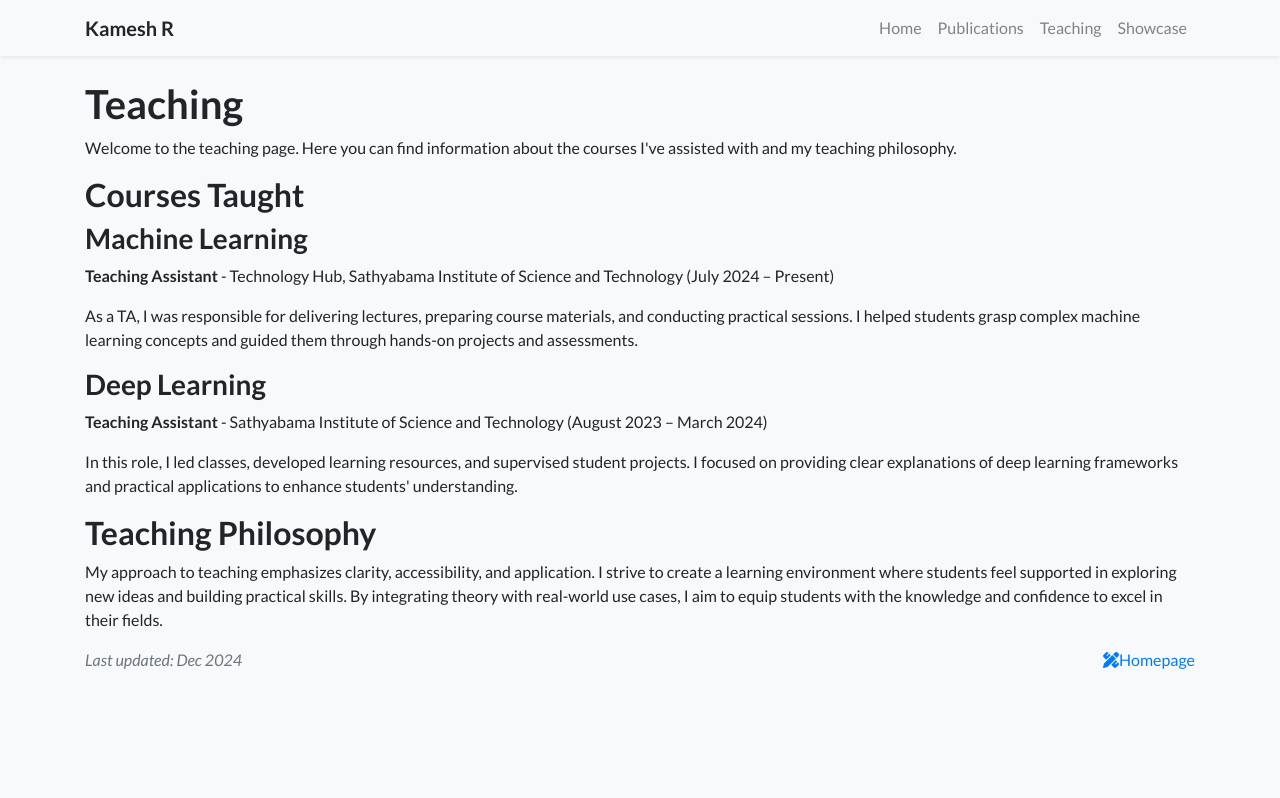
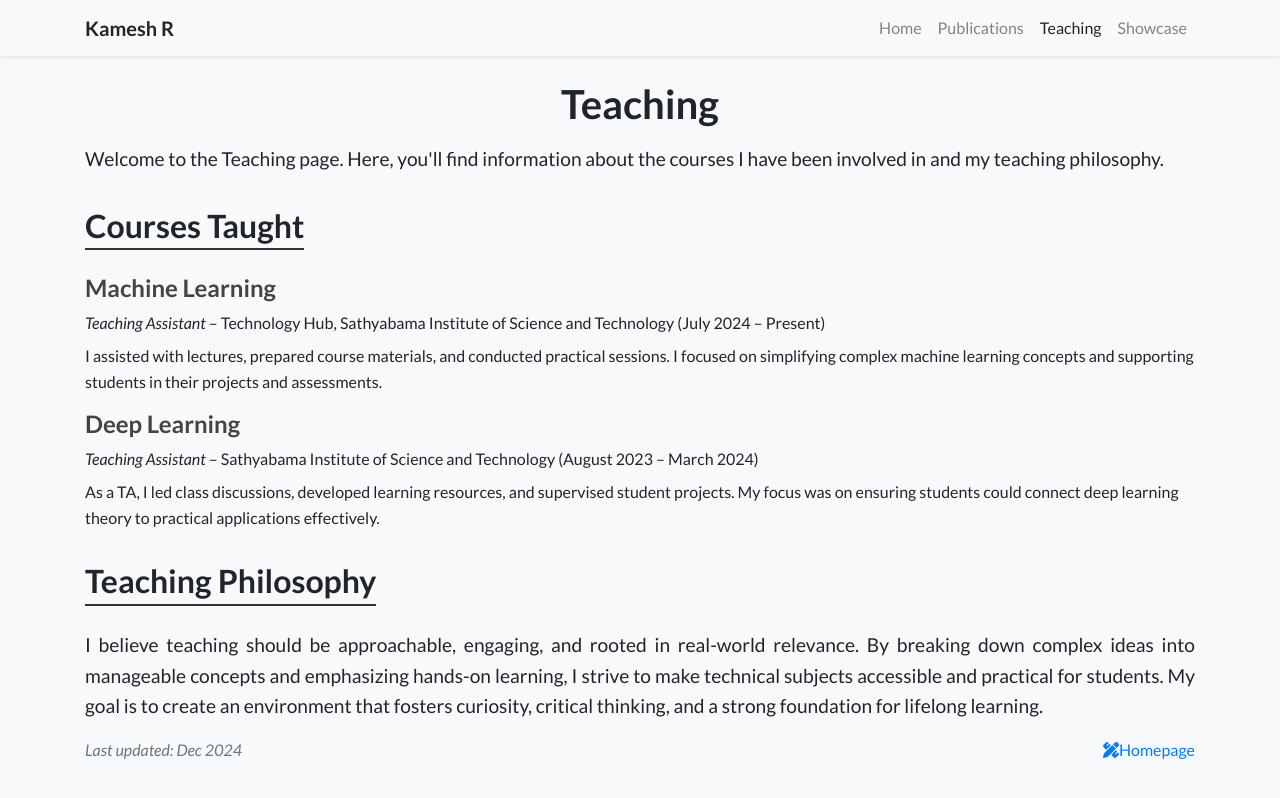
Before and after one commit to kameshkanna/kameshkanna.github.io, a Jekyll site: the page built from teaching.html, in a window 1280 px wide. Shown: the top 798 px of the page. Built offline with Jekyll 4.4.1, drawn with Linux system fonts in a browser that asks for light colours; nearby versions of some CDN libraries; a style sheet for code colours, icons or effects is not loaded.

Commit message:
Update teaching.html

```diff
--- a/teaching.html
+++ b/teaching.html
@@ -1,22 +1,38 @@
 ---
 layout: default
 title: Teaching
-navbar_title: teaching
+navbar_title: Teaching
 ---
 
-<h1>Teaching</h1>
+<h1 style="font-size: 2.5rem; text-align: center; margin-bottom: 1rem;">Teaching</h1>
 
-<p>Welcome to the teaching page. Here you can find information about the courses I've assisted with and my teaching philosophy.</p>
+<p style="font-size: 1.2rem; line-height: 1.6; text-align: justify; margin: 0 0 2rem;">
+Welcome to the Teaching page. Here, you'll find information about the courses I have been involved in and my teaching philosophy.
+</p>
 
-<h2>Courses Taught</h2>
+<div style="margin-bottom: 2rem;">
+  <h2 style="border-bottom: 2px solid #333; display: inline-block; padding-bottom: 0.2rem;">Courses Taught</h2>
 
-<h3>Machine Learning</h3>
-<p><strong>Teaching Assistant</strong> - Technology Hub, Sathyabama Institute of Science and Technology (July 2024 – Present)</p>
-<p>As a TA, I was responsible for delivering lectures, preparing course materials, and conducting practical sessions. I helped students grasp complex machine learning concepts and guided them through hands-on projects and assessments.</p>
+  <div style="margin-top: 1rem;">
+    <h3 style="font-size: 1.5rem; color: #444;">Machine Learning</h3>
+    <p style="margin: 0.5rem 0;"><em>Teaching Assistant</em> – Technology Hub, Sathyabama Institute of Science and Technology (July 2024 – Present)</p>
+    <p style="line-height: 1.6;">
+      I assisted with lectures, prepared course materials, and conducted practical sessions. I focused on simplifying complex machine learning concepts and supporting students in their projects and assessments.
+    </p>
+  </div>
 
-<h3>Deep Learning</h3>
-<p><strong>Teaching Assistant</strong> - Sathyabama Institute of Science and Technology (August 2023 – March 2024)</p>
-<p>In this role, I led classes, developed learning resources, and supervised student projects. I focused on providing clear explanations of deep learning frameworks and practical applications to enhance students' understanding.</p>
+  <div style="margin-top: 1rem;">
+    <h3 style="font-size: 1.5rem; color: #444;">Deep Learning</h3>
+    <p style="margin: 0.5rem 0;"><em>Teaching Assistant</em> – Sathyabama Institute of Science and Technology (August 2023 – March 2024)</p>
+    <p style="line-height: 1.6;">
+      As a TA, I led class discussions, developed learning resources, and supervised student projects. My focus was on ensuring students could connect deep learning theory to practical applications effectively.
+    </p>
+  </div>
+</div>
 
-<h2>Teaching Philosophy</h2>
-<p>My approach to teaching emphasizes clarity, accessibility, and application. I strive to create a learning environment where students feel supported in exploring new ideas and building practical skills. By integrating theory with real-world use cases, I aim to equip students with the knowledge and confidence to excel in their fields.</p>
+<div>
+  <h2 style="border-bottom: 2px solid #333; display: inline-block; padding-bottom: 0.2rem;">Teaching Philosophy</h2>
+  <p style="font-size: 1.2rem; line-height: 1.6; text-align: justify; margin: 1rem 0;">
+    I believe teaching should be approachable, engaging, and rooted in real-world relevance. By breaking down complex ideas into manageable concepts and emphasizing hands-on learning, I strive to make technical subjects accessible and practical for students. My goal is to create an environment that fosters curiosity, critical thinking, and a strong foundation for lifelong learning.
+  </p>
+</div>
```
